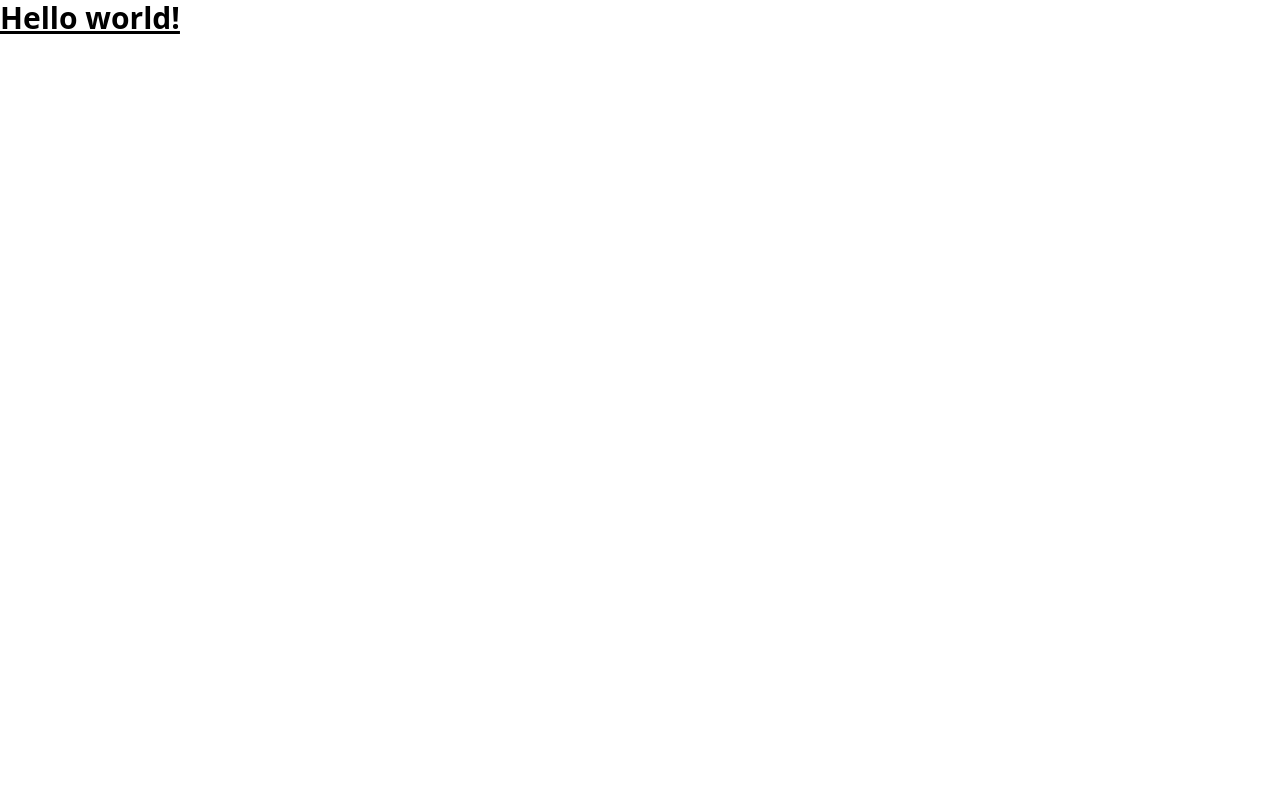
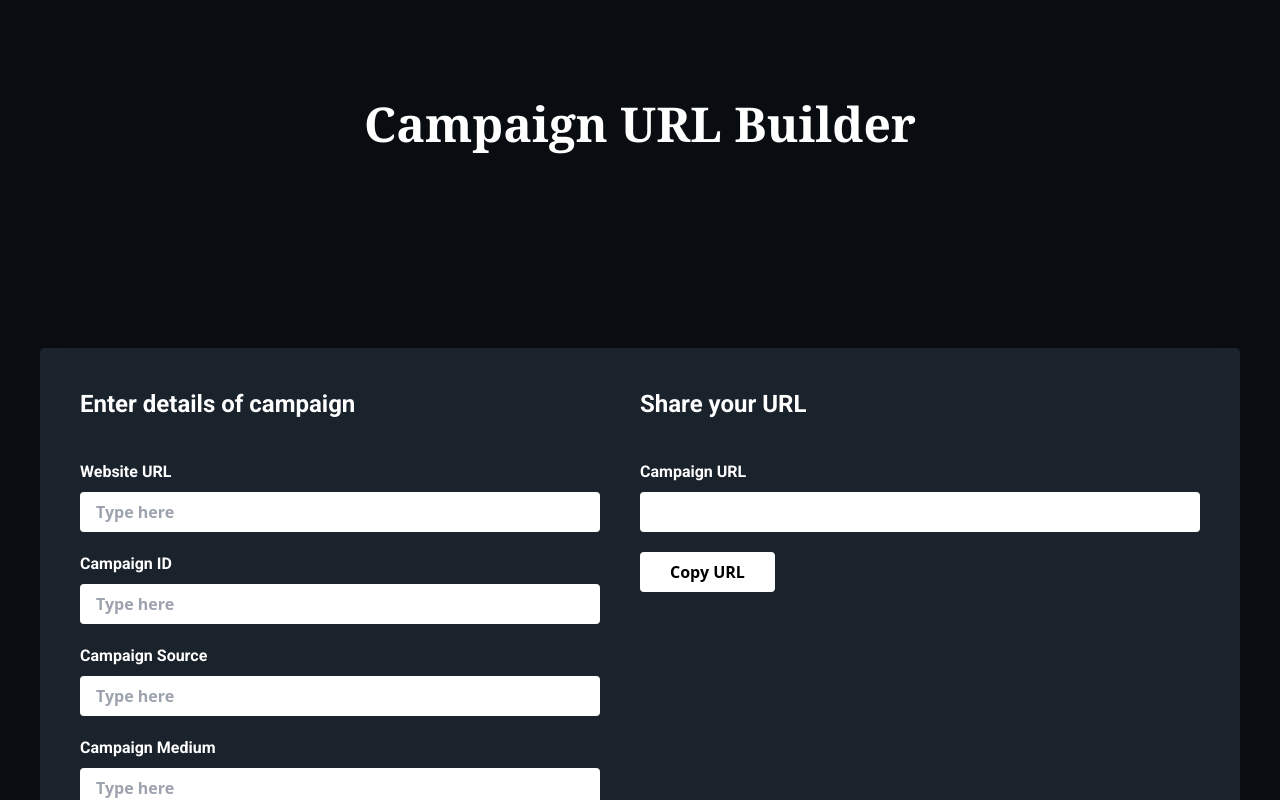
Before and after one commit to LKosters/Campaign-URL-Builder, a Vue app: page / in a window 1280 px wide. Shown: the top 800 px of the page. Built offline with nearby package versions, Linux system fonts and the light colour scheme.

Commit message:
Basic styling

```diff
--- a/index.html
+++ b/index.html
@@ -4,7 +4,10 @@
     <meta charset="UTF-8">
     <link rel="icon" href="/favicon.ico">
     <meta name="viewport" content="width=device-width, initial-scale=1.0">
-    <title>Vite App</title>
+    <title>Campaign URL Builder</title>
+    <link rel="preconnect" href="https://fonts.googleapis.com">
+    <link rel="preconnect" href="https://fonts.gstatic.com" crossorigin>
+    <link href="https://fonts.googleapis.com/css2?family=Noto+Serif:wght@400;700&family=Roboto:wght@400;700&display=swap" rel="stylesheet">
   </head>
   <body>
     <div id="app"></div>
--- a/src/App.vue
+++ b/src/App.vue
@@ -1,5 +1,70 @@
 <template>
-  <h1 class="text-3xl font-bold underline">
-    Hello world!
-  </h1>
+  <div class="custom-padding-regular">
+    <h1 class="text-5xl text-white font-bold text-center">
+      Campaign URL Builder
+    </h1>
+  </div>
+
+  <div class="container custom-padding-regular">
+    <div class="card p-10 flex flex-col lg:flex-row">
+      <div class="w-full lg:w-1/2 lg:pr-10">
+        <h2 class="text-2xl text-white font-bold">Enter details of campaign</h2>
+
+        <div class="form-campaign pt-10">
+          <div class="pb-5">
+            <p class="text-white font-bold pb-2">Website URL</p>
+            <input class="w-full" v-model="websiteURL" placeholder="Type here" type="text" />
+          </div>
+
+          <div class="pb-5">
+            <p class="text-white font-bold pb-2">Campaign ID</p>
+            <input class="w-full" v-model="campaignID" placeholder="Type here" type="text" />
+          </div>
+
+          <div class="pb-5">
+            <p class="text-white font-bold pb-2">Campaign Source</p>
+            <input class="w-full" v-model="campaignSource" placeholder="Type here" type="text" />
+          </div>
+
+          <div class="pb-5">
+            <p class="text-white font-bold pb-2">Campaign Medium</p>
+            <input class="w-full" v-model="campaignMedium" placeholder="Type here" type="text" />
+          </div>
+
+          <div class="pb-5">
+            <p class="text-white font-bold pb-2">Campaign Name</p>
+            <input class="w-full" v-model="campaignName" placeholder="Type here" type="text" />
+          </div>
+        </div>
+      </div>
+
+      <div class="w-full lg:w-1/2">
+        <h2 class="text-2xl text-white font-bold">Share your URL</h2>
+
+        <div class="form-campaign pt-10">
+          <div>
+            <p class="text-white font-bold mb-2">Campaign URL</p>
+            <input class="w-full mb-5" v-model="campaignURL" type="text" readonly />
+            <button class="btn">Copy URL</button>
+          </div>
+        </div>
+      </div>
+    </div>
+  </div>
 </template>
+
+<script>
+export default {
+  data() {
+    return {
+      websiteURL: '',
+      campaignURL: ''
+    }
+  },
+  watch: {
+    websiteURL(campaignURL) {
+      this.campaignURL = campaignURL;
+    }
+  }
+}
+</script>
--- a/src/assets/base.css
+++ b/src/assets/base.css
@@ -1,3 +1,61 @@
 @tailwind base;
 @tailwind components;
 @tailwind utilities;
+
+h1 {
+    font-family: 'Noto Serif', serif;
+}
+
+h2,
+p {
+    font-family: 'Roboto', sans-serif;
+}
+
+body {
+    background-color: #090d11;
+}
+
+.custom-padding-regular {
+    padding-top: 100px;
+    padding-bottom: 100px;
+}
+
+.container {
+    max-width: 1200px;
+    margin-left: auto;
+    margin-right: auto;
+}
+
+@media screen and (max-width: 1024px) {
+    .container {
+        padding-left: 25px;
+        padding-right: 25px;
+    }
+
+}
+
+.card {
+    backdrop-filter: saturate(150%) blur(10px);
+    background-color: rgba(47, 58, 70, .5);
+    border-radius: 5px;
+}
+
+.btn {
+    border-radius: 4px;
+    font-size: 16px;
+    font-weight: 700;
+    background-color: #fff;
+    padding: 8px 30px;
+}
+
+.btn:hover {
+    background-color: #eaeaea;
+}
+
+input[type="text"] {
+    border-radius: 4px;
+    font-size: 16px;
+    font-weight: 700;
+    background-color: #fff;
+    padding: 8px 16px;
+}
```
